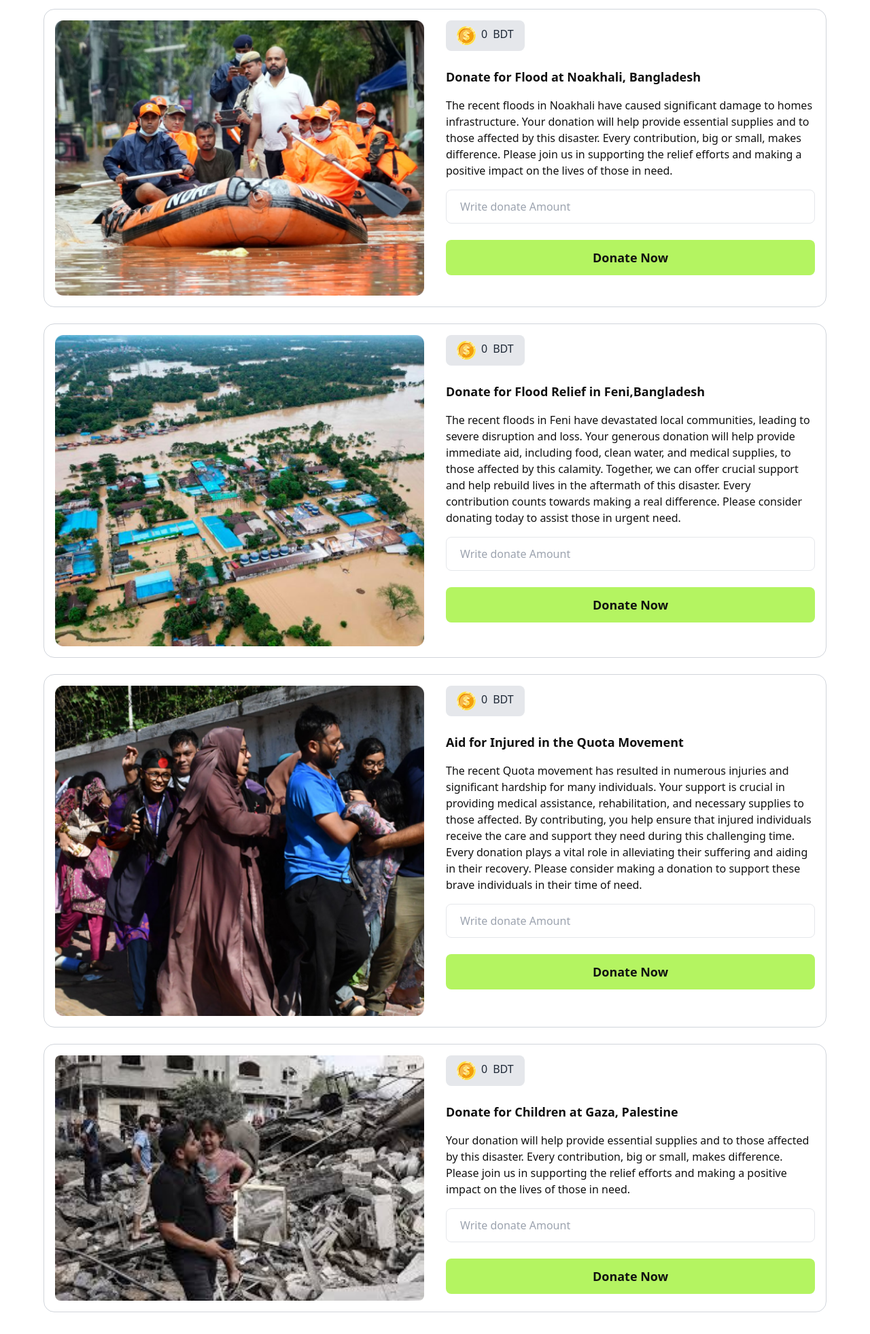
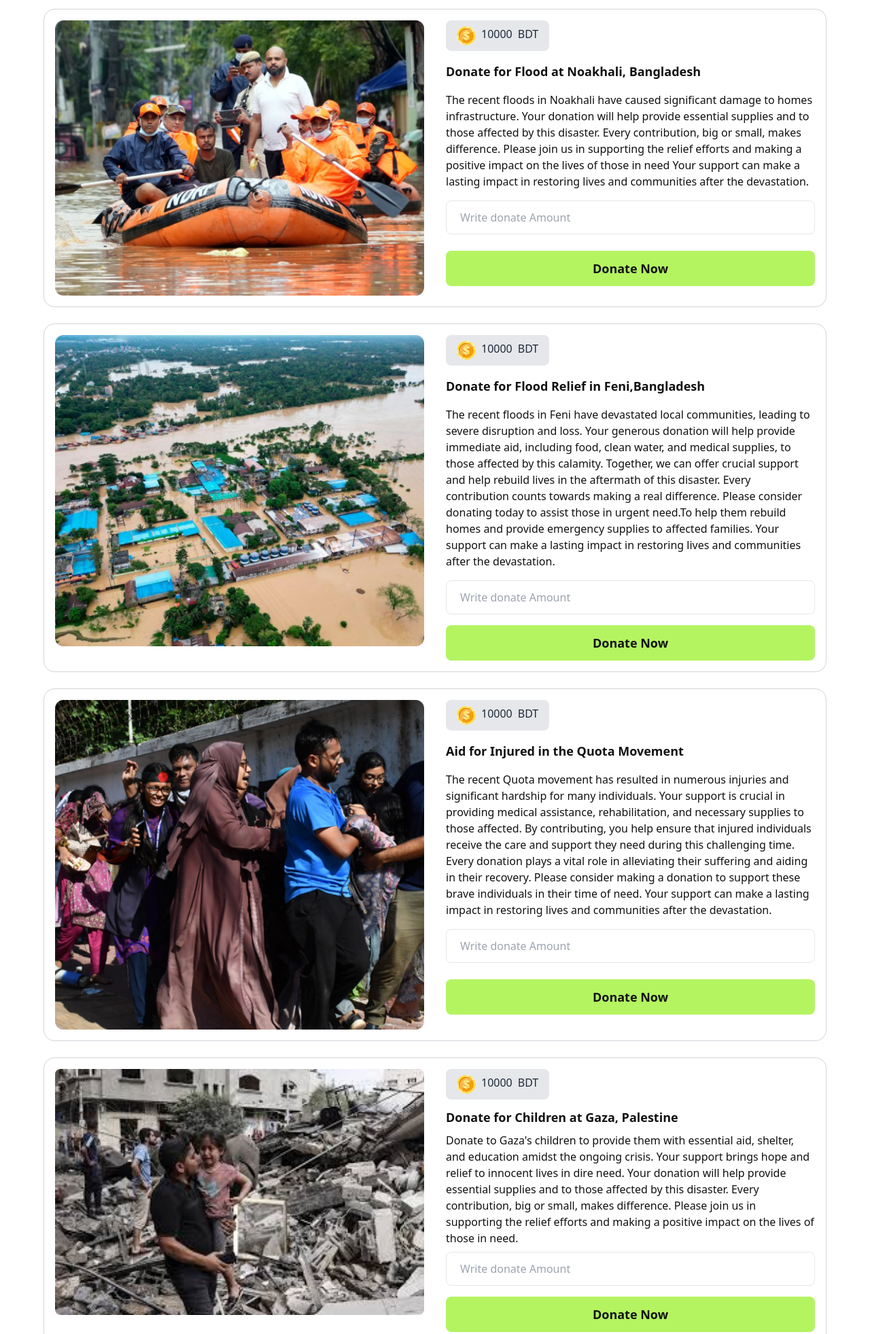
Before and after one commit to tawhidislam22/Quest-Build-and-Manipulate, a plain HTML site: page index.html in a window 1280 px wide. Shown: the part 220-2183 px from the top of the page at 68% size. Drawn offline with nearby package versions, Linux system fonts and the light colour scheme.

Commit message:
assingment done

```diff
--- a/index.html
+++ b/index.html
@@ -33,11 +33,11 @@
         <div class="flex flex-col md:flex-row w-full gap-8 border border-gray-300 rounded-2xl p-4">
             <div class="w-full md:w-1/2"><img class="w-full" src="./assets/noakhali.png" alt=""></div>
             <div class="w-full md:w-1/2">
-                <button class="flex gap-2 justify-center bg-gray-200 px-4 py-2 rounded-lg mb-6"><img src="./assets/coin.png" alt=""> <span id="noakhali-donate-balance">0</span> BDT</button>
+                <button class="flex gap-2 justify-center bg-gray-200 px-4 py-2 rounded-lg mb-4"><img src="./assets/coin.png" alt=""> <span id="noakhali-donate-balance">10000</span> BDT</button>
                 <h4 class="text-lg text-[#111111] font-bold mb-4">Donate for Flood at Noakhali, Bangladesh</h4>
-                <p class="text-base text-[#111111] font-light mb-4"> The recent floods in Noakhali have caused significant damage to homes  infrastructure. Your donation will help provide essential supplies and  to those affected by this disaster. Every contribution, big or small, makes  difference. Please join us in supporting the relief efforts and making a positive impact on the lives of those in need.</p>
+                <p class="text-base text-[#111111] font-light mb-4"> The recent floods in Noakhali have caused significant damage to homes  infrastructure. Your donation will help provide essential supplies and  to those affected by this disaster. Every contribution, big or small, makes  difference. Please join us in supporting the relief efforts and making a positive impact on the lives of those in need Your support can make a lasting impact in restoring lives and communities after the devastation.</p>
                 <input id="noakhali-donate-amount" class="block bg-white w-full px-5 py-3 text-base text-[#111111] font-light rounded-lg border border-gray-200 mb-6 focus:outline-none focus:ring-2 focus:ring-[#B4F461]" type="text" placeholder="Write donate Amount">
-                <div class="flex w-full justify-center">
+                <div class="flex w-full justify-center ">
                     <button  id="noakhali-donate" class="w-1/2 md:w-full text-center bg-[#B4F461] rounded-lg py-3 text-lg text-[#111111] font-semibold">Donate Now</button>
                 </div>
             </div>
@@ -46,10 +46,10 @@
         <div class="flex flex-col md:flex-row w-full gap-8 border border-gray-300 rounded-2xl p-4">
             <div class="w-full md:w-1/2"><img class="w-full" src="./assets/feni.png" alt=""></div>
             <div class="w-full md:w-1/2">
-                <button class="flex gap-2 justify-center bg-gray-200 px-4 py-2 rounded-lg mb-6"><img src="./assets/coin.png" alt=""> <span id="feni-donate-balance">0</span> BDT</button>
+                <button class="flex gap-2 justify-center bg-gray-200 px-4 py-2 rounded-lg mb-4"><img src="./assets/coin.png" alt=""> <span id="feni-donate-balance">10000</span> BDT</button>
                 <h4 class="text-lg text-[#111111] font-bold mb-4">Donate for Flood Relief in Feni,Bangladesh</h4>
-                <p class="text-base text-[#111111] font-light mb-4">The recent floods in Feni have devastated local communities, leading to severe disruption and loss. Your generous donation will help provide immediate aid, including food, clean water, and medical supplies, to those affected by this calamity. Together, we can offer crucial support and help rebuild lives in the aftermath of this disaster. Every contribution counts towards making a real difference. Please consider donating today to assist those in urgent need.</p>
-                <input id="feni-donate-amount" class="block bg-white w-full px-5 py-3 text-base text-[#111111] font-light rounded-lg border border-gray-200 mb-6 focus:outline-none focus:ring-2 focus:ring-[#B4F461]" type="text" placeholder="Write donate Amount">
+                <p class="text-base text-[#111111] font-light mb-4">The recent floods in Feni have devastated local communities, leading to severe disruption and loss. Your generous donation will help provide immediate aid, including food, clean water, and medical supplies, to those affected by this calamity. Together, we can offer crucial support and help rebuild lives in the aftermath of this disaster. Every contribution counts towards making a real difference. Please consider donating today to assist those in urgent need.To help them rebuild homes and provide emergency supplies to affected families. Your support can make a lasting impact in restoring lives and communities after the devastation.</p>
+                <input id="feni-donate-amount" class="block bg-white w-full px-5 py-3 text-base text-[#111111] font-light rounded-lg border border-gray-200 mb-4 focus:outline-none focus:ring-2 focus:ring-[#B4F461]" type="text" placeholder="Write donate Amount">
                 <div class="w-full flex justify-center">
                     <button id="feni-donate" class="w-1/2 md:w-full text-center bg-[#B4F461] rounded-lg py-3 text-lg text-[#111111] font-semibold">Donate Now</button>
                 </div>
@@ -58,9 +58,9 @@
         <div class="flex flex-col md:flex-row w-full gap-8 border border-gray-300 rounded-2xl p-4">
             <div class="w-full md:w-1/2"><img class="w-full" src="./assets/quota-protest.png" alt=""></div>
             <div class="w-full md:w-1/2">
-                <button class="flex gap-2 justify-center bg-gray-200 px-4 py-2 rounded-lg mb-6"><img src="./assets/coin.png" alt=""> <span id="quota-donate-balance">0</span> BDT</button>
+                <button class="flex gap-2 justify-center bg-gray-200 px-4 py-2 rounded-lg mb-4"><img src="./assets/coin.png" alt=""> <span id="quota-donate-balance">10000</span> BDT</button>
                 <h4 class="text-lg text-[#111111] font-bold mb-4">Aid for Injured in the Quota Movement</h4>
-                <p class="text-base text-[#111111] font-light mb-4">The recent Quota movement has resulted in numerous injuries and significant hardship for many individuals. Your support is crucial in providing medical assistance, rehabilitation, and necessary supplies to those affected. By contributing, you help ensure that injured individuals receive the care and support they need during this challenging time. Every donation plays a vital role in alleviating their suffering and aiding in their recovery. Please consider making a donation to support these brave individuals in their time of need.</p>
+                <p class="text-base text-[#111111] font-light mb-4">The recent Quota movement has resulted in numerous injuries and significant hardship for many individuals. Your support is crucial in providing medical assistance, rehabilitation, and necessary supplies to those affected. By contributing, you help ensure that injured individuals receive the care and support they need during this challenging time. Every donation plays a vital role in alleviating their suffering and aiding in their recovery. Please consider making a donation to support these brave individuals in their time of need. Your support can make a lasting impact in restoring lives and communities after the devastation.</p>
                 <input id="quota-donate-amount" class="block bg-white w-full px-5 py-3 text-base text-[#111111] font-light rounded-lg border border-gray-200 mb-6 focus:outline-none focus:ring-2 focus:ring-[#B4F461]" type="text" placeholder="Write donate Amount">
                 <div class="flex w-full justify-center">
                     <button id="quota-donate" class="w-1/2 md:w-full  text-center bg-[#B4F461] rounded-lg py-3 text-lg text-[#111111] font-semibold">Donate Now</button>
@@ -70,10 +70,10 @@
         <div class="flex flex-col md:flex-row w-full gap-8 border border-gray-300 rounded-2xl p-4">
                 <div class="w-full md:w-1/2"><img class="w-full rounded-lg" src="./assets/images (1).jpeg" alt=""></div>
                 <div class="w-full md:w-1/2">
-                    <button class="flex gap-2 justify-center bg-gray-200 px-4 py-2 rounded-lg mb-6"><img src="./assets/coin.png" alt=""> <span id="palestine-donate-balance">0</span> BDT</button>
-                    <h4 class="text-lg text-[#111111] font-bold mb-4">Donate for Children at Gaza, Palestine</h4>
-                    <p class="text-base text-[#111111] font-light mb-4"> Your donation will help provide essential supplies and  to those affected by this disaster. Every contribution, big or small, makes  difference. Please join us in supporting the relief efforts and making a positive impact on the lives of those in need.</p>
-                    <input id="palestine-donate-amount" class="block bg-white w-full px-5 py-3 text-base text-[#111111] font-light rounded-lg border border-gray-200 mb-6 focus:outline-none focus:ring-2 focus:ring-[#B4F461]" type="text" placeholder="Write donate Amount">
+                    <button class="flex gap-2 justify-center bg-gray-200 px-4 py-2 rounded-lg mb-3"><img src="./assets/coin.png" alt=""> <span id="palestine-donate-balance">10000</span> BDT</button>
+                    <h4 class="text-lg text-[#111111] font-bold mb-2">Donate for Children at Gaza, Palestine</h4>
+                    <p class="text-base text-[#111111] font-light mb-2">Donate to Gaza's children to provide them with essential aid, shelter, and education amidst the ongoing crisis. Your support brings hope and relief to innocent lives in dire need. Your donation will help provide essential supplies and  to those affected by this disaster. Every contribution, big or small, makes  difference. Please join us in supporting the relief efforts and making a positive impact on the lives of those in need.</p>
+                    <input id="palestine-donate-amount" class="block bg-white w-full px-5 py-3 text-base text-[#111111] font-light rounded-lg border border-gray-200 mb-4 focus:outline-none focus:ring-2 focus:ring-[#B4F461]" type="text" placeholder="Write donate Amount">
                     <div class="flex justify-center w-full">
                         <button  id="palestine-donate" class="w-1/2 md:w-full text-center bg-[#B4F461] rounded-lg py-3 text-lg text-[#111111] font-semibold">Donate Now</button>
                     </div>
@@ -86,11 +86,10 @@
 
 
         <!-- modal  -->
-         <div>
-             <dialog id="my_modal_1" class="modal">
+         <div class="mx-auto">
+             <dialog id="my_modal_1" class="modal w-3/4 md:w-full mx-auto">
                 <div class="modal-box text-center">
-                   <h3 class="text-4xl font-bold mb-3">Congrates!</h3>
-                      <p class="py-4">Press ESC key or click the button below to close</p>
+                   <h3 class="text-2xl md:text-4xl font-bold mb-1 md:mb-3">Congrates!</h3>
                            <div class="flex justify-center">
                                <img class="w-12 h-12" src="./assets/coin.png" alt="">
                             </div>
--- a/js/index.js
+++ b/js/index.js
@@ -69,7 +69,7 @@ addEventListener('click',function(){
     else{
         alert('You have not enough money');
     }
-    document.getElementById('noakhali-donate-amount').value='';
+    document.getElementById('feni-donate-amount').value='';
 })
 //quota donate part
 document.getElementById('quota-donate').
@@ -103,7 +103,7 @@ addEventListener('click',function(){
     else{
         alert('You have not enough money');
     }
-     document.getElementById('noakhali-donate-amount').value='';
+     document.getElementById('quota-donate-amount').value='';
 })
 //palestine donate part
 document.getElementById('palestine-donate').
```
Also changed, not shown: home.html (+3 -3 lines), js/utlities.js (+2 -6 lines).
